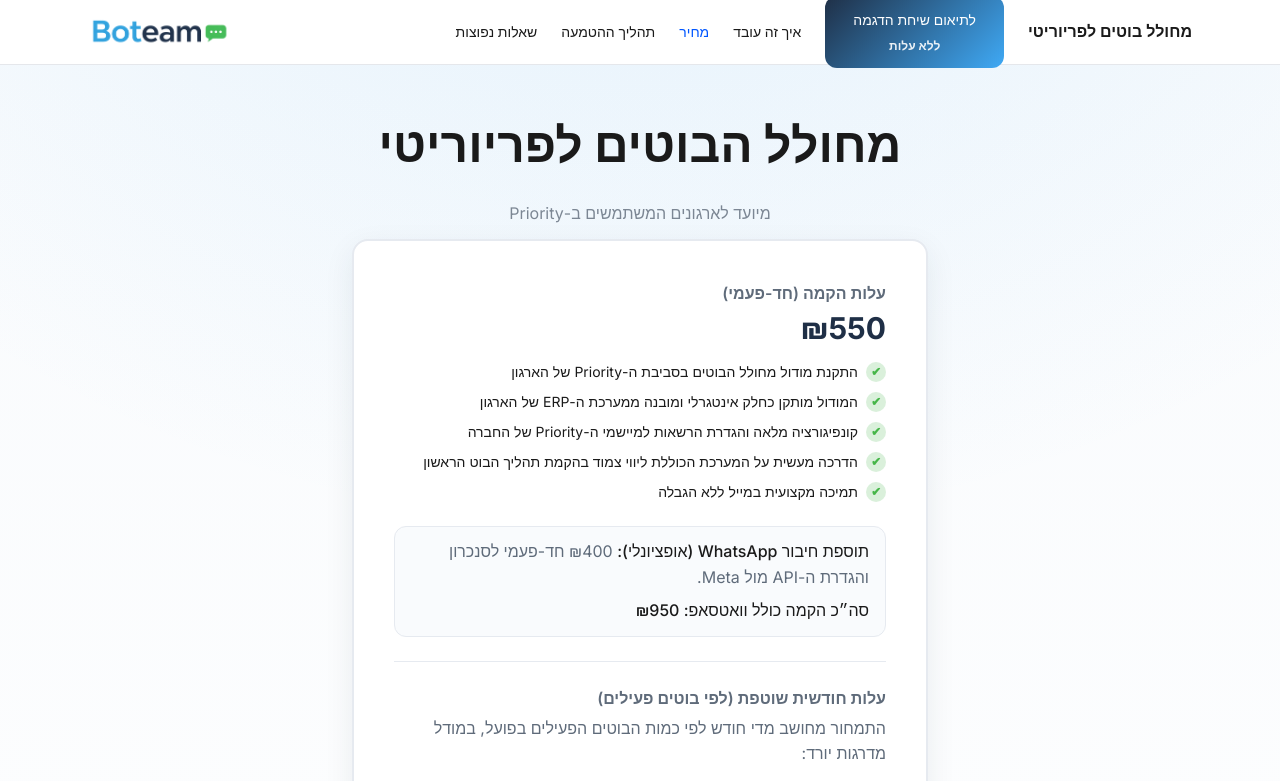
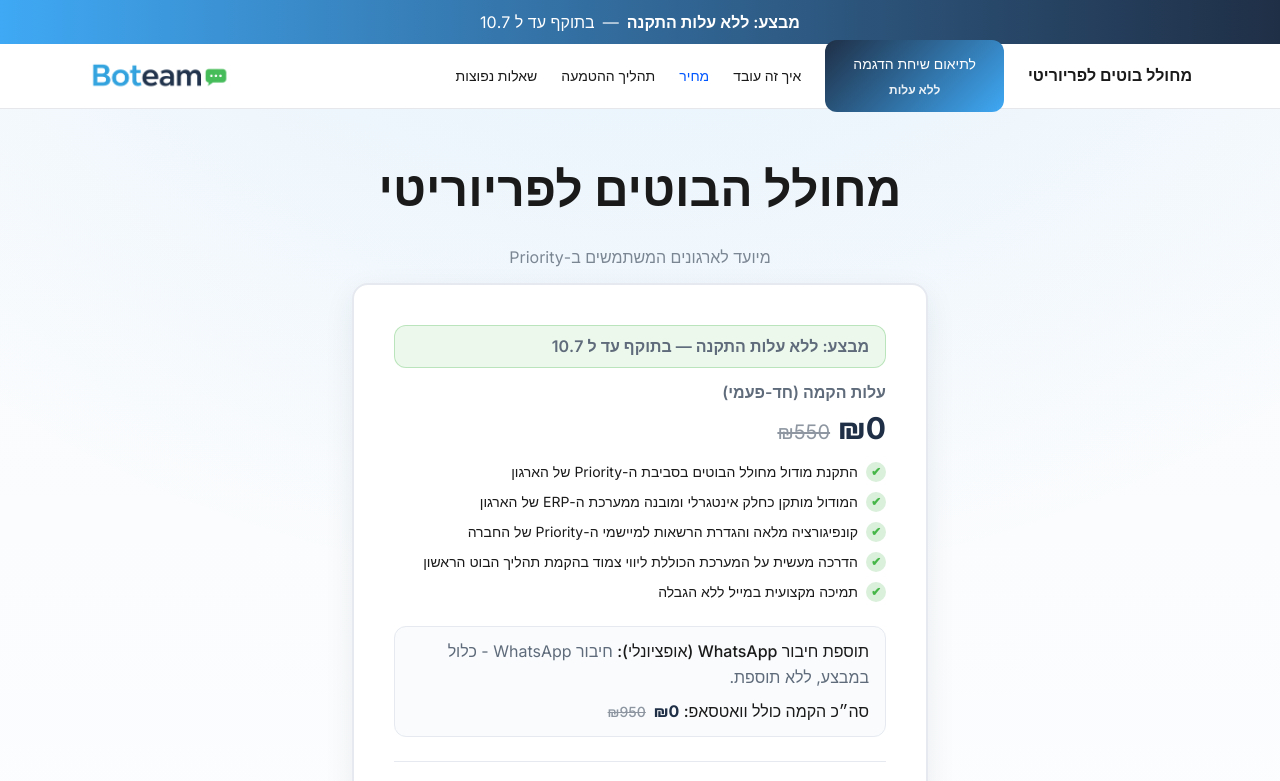
Before and after one commit to botteamai-sketch/boteam, a Next.js app: page /pricing in a window 1280 px wide. Shown: the top 781 px of the page. Built offline with nearby package versions, Linux system fonts and the light colour scheme.

Commit message:
Auto publish

```diff
--- a/app/layout.tsx
+++ b/app/layout.tsx
@@ -4,6 +4,7 @@
 import { Inter } from "next/font/google";
 import Script from "next/script";
 import Footer from "@/components/Footer";
+import SetupPromoBanner from "@/components/SetupPromoBanner";
 
 const inter = Inter({
   subsets: ["latin"],
@@ -124,6 +125,7 @@
           `}
         </Script>
 
+        <SetupPromoBanner />
         {children}
         <Footer />
       </body>
--- a/app/pricing/page.tsx
+++ b/app/pricing/page.tsx
@@ -6,6 +6,18 @@
 import CalendlyModal from "@/components/CalendlyModal";
 import LeadModal from "@/components/LeadModal";
 import SuccessToast from "@/components/SuccessToast";
+import PromoPrice from "@/components/PromoPrice";
+import {
+  formatPrice,
+  getEffectiveSetupBase,
+  getEffectiveWhatsAppSetup,
+  getSetupCost,
+  isSetupPromoActive,
+  PROMO_VALIDITY,
+  PROMO_LABEL,
+  SETUP_BASE_REGULAR,
+  WHATSAPP_SETUP_REGULAR,
+} from "@/lib/pricing";
 
 const fadeUp = {
   initial: { opacity: 0, y: 24 },
@@ -14,8 +26,6 @@
   transition: { duration: 0.5 },
 };
 
-const SETUP_BASE = 550;
-const WHATSAPP_SETUP = 400;
 const BOT_TIERS = [
   { label: "בוט 1 (הראשון)", price: 290 },
   { label: "בוט 2", price: 240 },
@@ -32,10 +42,6 @@
     total += i < tierPrices.length ? tierPrices[i] : 160;
   }
   return total;
-}
-
-function formatPrice(amount: number): string {
-  return `₪${amount.toLocaleString("he-IL")}`;
 }
 
 const SETUP_INCLUDES = [
@@ -76,7 +82,7 @@
   { n: "3", title: "רישיון חודשי לפי מדרגות יורדות לפי כמות הבוטים הפעילים" },
 ] as const;
 
-const FAQ = [
+const FAQ_REGULAR = [
   {
     q: "מהו מחולל הבוטים?",
     a: "מחולל הבוטים הוא מודול מערכת המותקן בתוך Priority ומאפשר יצירת תהליכי Automation ו-Workflow חכמים המחוברים ישירות לנתוני הארגון.",
@@ -91,7 +97,7 @@
   },
   {
     q: "מה כלול בעלות ההקמה החד-פעמית?",
-    a: "עלות ההקמה (₪550 לפני מע״מ) כוללת התקנת מודול מלא בסביבת Priority, קונפיגורציה והרשאות למיישמים, הדרכה מעשית עם ליווי צמוד בהקמת תהליך הבוט הראשון, ותמיכה מקצועית במייל ללא הגבלה.",
+    a: `עלות ההקמה (${formatPrice(SETUP_BASE_REGULAR)} לפני מע״מ) כוללת התקנת מודול מלא בסביבת Priority, קונפיגורציה והרשאות למיישמים, הדרכה מעשית עם ליווי צמוד בהקמת תהליך הבוט הראשון, ותמיכה מקצועית במייל ללא הגבלה.`,
   },
   {
     q: "מה כולל החודש הראשון?",
@@ -123,13 +129,33 @@
   },
   {
     q: "מה עלות חיבור WhatsApp?",
-    a: "חיבור לערוץ הוואטסאפ הוא אופציונלי וכרוך בתוספת חד-פעמית של ₪400 לסנכרון והגדרת ה-API מול Meta. סה״כ הקמה כולל וואטסאפ: ₪950 לפני מע״מ.",
+    a: `חיבור לערוץ הוואטסאפ הוא אופציונלי וכרוך בתוספת חד-פעמית של ${formatPrice(WHATSAPP_SETUP_REGULAR)} לסנכרון והגדרת ה-API מול Meta. סה״כ הקמה כולל וואטסאפ: ${formatPrice(SETUP_BASE_REGULAR + WHATSAPP_SETUP_REGULAR)} לפני מע״מ.`,
   },
   {
     q: "האם יש תמחור לפי משתמשים?",
     a: "לא. אין תמחור לפי מספר משתמשים במערכת.",
   },
 ] as const;
+
+function getFaqItems() {
+  if (!isSetupPromoActive()) return FAQ_REGULAR;
+
+  return FAQ_REGULAR.map((item) => {
+    if (item.q === "מה כלול בעלות ההקמה החד-פעמית?") {
+      return {
+        ...item,
+        a: `${PROMO_LABEL} (${PROMO_VALIDITY}): עלות ההקמה ${formatPrice(0)} לפני מע״מ, במקום ${formatPrice(SETUP_BASE_REGULAR)}. כולל התקנת מודול מלא בסביבת Priority, קונפיגורציה והרשאות למיישמים, הדרכה מעשית עם ליווי צמוד בהקמת תהליך הבוט הראשון, ותמיכה מקצועית במייל ללא הגבלה.`,
+      };
+    }
+    if (item.q === "מה עלות חיבור WhatsApp?") {
+      return {
+        ...item,
+        a: `${PROMO_LABEL} (${PROMO_VALIDITY}): חיבור WhatsApp כלול ללא תוספת. לאחר המבצע, חיבור לערוץ הוואטסאפ הוא אופציונלי וכרוך בתוספת חד-פעמית של ${formatPrice(WHATSAPP_SETUP_REGULAR)} לסנכרון והגדרת ה-API מול Meta.`,
+      };
+    }
+    return item;
+  });
+}
 
 const WHO_IS_IT_FOR = [
   "חברות שעובדות עם Priority (לא zoom)",
@@ -138,10 +164,14 @@
 ] as const;
 
 function PricingCalculator() {
+  const promoActive = isSetupPromoActive();
   const [botCount, setBotCount] = useState(1);
   const [withWhatsApp, setWithWhatsApp] = useState(false);
 
-  const setupCost = SETUP_BASE + (withWhatsApp ? WHATSAPP_SETUP : 0);
+  const setupCost = getSetupCost(withWhatsApp);
+  const setupCostOriginal = promoActive
+    ? SETUP_BASE_REGULAR + WHATSAPP_SETUP_REGULAR
+    : SETUP_BASE_REGULAR + (withWhatsApp ? WHATSAPP_SETUP_REGULAR : 0);
   const monthlyCost = calculateMonthlyCost(botCount);
   const firstMonthTotal = setupCost;
 
@@ -174,6 +204,11 @@
           </div>
         </div>
 
+        {promoActive ? (
+          <p className="text-sm text-[var(--text-primary)] rounded-xl bg-[var(--accent-green)]/10 px-4 py-3 border border-[var(--accent-green)]/30">
+            חיבור WhatsApp - כלול במבצע, ללא תוספת
+          </p>
+        ) : (
           <label className="flex items-center gap-3 cursor-pointer">
             <input
               type="checkbox"
@@ -182,23 +217,31 @@
               className="w-5 h-5 accent-[var(--primary-dark)] rounded"
             />
             <span className="text-sm text-[var(--text-primary)]">
-            כולל חיבור WhatsApp (+{formatPrice(WHATSAPP_SETUP)} חד-פעמי)
+              כולל חיבור WhatsApp (+{formatPrice(WHATSAPP_SETUP_REGULAR)} חד-פעמי)
             </span>
           </label>
+        )}
 
         <div className="rounded-xl bg-[var(--background-soft)] border border-[var(--border-soft)] p-5 space-y-4">
           <div className="flex justify-between items-baseline gap-4">
             <span className="text-sm text-[var(--text-secondary)]">עלות הקמה (חד-פעמי)</span>
-            <span className="text-lg font-bold text-[var(--primary-dark)]">
-              {formatPrice(setupCost)}
-            </span>
+            <PromoPrice
+              amount={setupCost}
+              original={promoActive ? setupCostOriginal : undefined}
+              size="md"
+            />
           </div>
           <div className="flex justify-between items-baseline gap-4 border-t border-[var(--border-soft)] pt-4">
             <span className="text-sm font-medium text-[var(--text-primary)]">
               חודש ראשון (בוטים בחינם)
             </span>
             <span className="text-lg font-bold text-[var(--accent-green)]">
-              {formatPrice(firstMonthTotal)}
+              <PromoPrice
+                amount={firstMonthTotal}
+                original={promoActive ? setupCostOriginal : undefined}
+                size="md"
+                currentClassName="text-[var(--accent-green)]"
+              />
             </span>
           </div>
           <div className="flex justify-between items-baseline gap-4 border-t border-[var(--border-soft)] pt-4">
@@ -230,6 +273,12 @@
 
 export default function PricingPage() {
   const [showSuccessToast, setShowSuccessToast] = useState(false);
+  const promoActive = isSetupPromoActive();
+  const setupBase = getEffectiveSetupBase();
+  const whatsappSetup = getEffectiveWhatsAppSetup();
+  const setupWithWhatsappTotal = setupBase + whatsappSetup;
+  const setupWithWhatsappOriginal = SETUP_BASE_REGULAR + WHATSAPP_SETUP_REGULAR;
+  const faqItems = getFaqItems();
 
   return (
     <div dir="rtl" className="min-h-screen bg-white text-[var(--text-primary)]">
@@ -265,13 +314,20 @@
                 transition={{ duration: 0.5 }}
               >
                 {/* עלות הקמה */}
+                {promoActive && (
+                  <p className="text-sm font-semibold text-[var(--accent-green)] mb-3 rounded-xl bg-[var(--accent-green)]/10 px-4 py-2 border border-[var(--accent-green)]/30">
+                    {PROMO_LABEL} — {PROMO_VALIDITY}
+                  </p>
+                )}
                 <p className="text-sm font-semibold text-[var(--text-primary)] mb-1">
                   עלות הקמה (חד-פעמי)
                 </p>
-                <p className="flex flex-wrap items-baseline gap-x-2 mb-4">
-                  <span className="text-2xl md:text-3xl font-bold text-[var(--primary-dark)]">
-                    {formatPrice(SETUP_BASE)}
-                  </span>
+                <p className="mb-4">
+                  <PromoPrice
+                    amount={setupBase}
+                    original={promoActive ? SETUP_BASE_REGULAR : undefined}
+                    size="lg"
+                  />
                 </p>
                 <ul className="mt-3 space-y-2.5 mb-6">
                   {SETUP_INCLUDES.map((item, i) => (
@@ -286,9 +342,20 @@
 
                 <p className="text-sm text-[var(--text-secondary)] mb-6 rounded-xl bg-[var(--background-soft)] px-4 py-3 border border-[var(--border-soft)]">
                   <span className="font-medium text-[var(--text-primary)]">תוספת חיבור WhatsApp (אופציונלי):</span>{" "}
-                  {formatPrice(WHATSAPP_SETUP)} חד-פעמי לסנכרון והגדרת ה-API מול Meta.
+                  {promoActive ? (
+                    <>חיבור WhatsApp - כלול במבצע, ללא תוספת.</>
+                  ) : (
+                    <>
+                      {formatPrice(WHATSAPP_SETUP_REGULAR)} חד-פעמי לסנכרון והגדרת ה-API מול Meta.
+                    </>
+                  )}
                   <span className="block mt-2 font-medium text-[var(--text-primary)]">
-                    סה״כ הקמה כולל וואטסאפ: {formatPrice(SETUP_BASE + WHATSAPP_SETUP)}
+                    סה״כ הקמה כולל וואטסאפ:{" "}
+                    <PromoPrice
+                      amount={setupWithWhatsappTotal}
+                      original={promoActive ? setupWithWhatsappOriginal : undefined}
+                      size="sm"
+                    />
                   </span>
                 </p>
 
@@ -539,12 +606,32 @@
                 {...fadeUp}
               >
                 <h3 className="text-lg font-bold text-[var(--text-primary)] mb-1">עלות הקמה (חד-פעמי)</h3>
-                <p className="text-base font-semibold text-[var(--primary-dark)] mb-3">{formatPrice(SETUP_BASE)}</p>
+                <p className="mb-3">
+                  <PromoPrice
+                    amount={setupBase}
+                    original={promoActive ? SETUP_BASE_REGULAR : undefined}
+                    size="md"
+                  />
+                </p>
                 <p className="text-[var(--text-secondary)] leading-relaxed mb-2">
                   כולל התקנת מחולל הבוטים כחלק אינטגרלי ממערכת Priority, קונפיגורציה מלאה, הרשאות למיישמים, הדרכה מעשית עם ליווי צמוד בהקמת תהליך הבוט הראשון, ותמיכה מקצועית במייל ללא הגבלה.
                 </p>
                 <p className="text-[var(--text-secondary)] leading-relaxed">
-                  תוספת אופציונלית לחיבור WhatsApp: {formatPrice(WHATSAPP_SETUP)} (סה״כ {formatPrice(SETUP_BASE + WHATSAPP_SETUP)} כולל וואטסאפ).
+                  {promoActive ? (
+                    <>
+                      חיבור WhatsApp - כלול במבצע, ללא תוספת (סה״כ הקמה כולל וואטסאפ:{" "}
+                      <PromoPrice
+                        amount={setupWithWhatsappTotal}
+                        original={setupWithWhatsappOriginal}
+                        size="sm"
+                      />
+                      ).
+                    </>
+                  ) : (
+                    <>
+                      תוספת אופציונלית לחיבור WhatsApp: {formatPrice(WHATSAPP_SETUP_REGULAR)} (סה״כ {formatPrice(SETUP_BASE_REGULAR + WHATSAPP_SETUP_REGULAR)} כולל וואטסאפ).
+                    </>
+                  )}
                 </p>
               </motion.div>
               <motion.div
@@ -689,7 +776,7 @@
               שאלות נפוצות
             </motion.h2>
             <dl className="space-y-6">
-              {FAQ.map((item, i) => (
+              {faqItems.map((item, i) => (
                 <motion.div
                   key={item.q}
                   className="bg-white rounded-2xl p-6 md:p-8 shadow-soft border border-[var(--border-soft)]"
--- /dev/null
+++ b/components/PromoPrice.tsx
@@ -0,0 +1,44 @@
+import { formatPrice } from "@/lib/pricing";
+
+type PromoPriceSize = "sm" | "md" | "lg";
+
+const sizeClasses: Record<PromoPriceSize, { current: string; original: string }> = {
+  sm: { current: "text-base font-bold", original: "text-sm" },
+  md: { current: "text-lg font-bold", original: "text-base" },
+  lg: { current: "text-2xl md:text-3xl font-bold", original: "text-lg md:text-xl" },
+};
+
+interface PromoPriceProps {
+  amount: number;
+  original?: number;
+  size?: PromoPriceSize;
+  className?: string;
+  currentClassName?: string;
+}
+
+export default function PromoPrice({
+  amount,
+  original,
+  size = "md",
+  className = "",
+  currentClassName = "text-[var(--primary-dark)]",
+}: PromoPriceProps) {
+  const showStrike = original !== undefined && original > amount;
+  const sizes = sizeClasses[size];
+
+  return (
+    <span className={`inline-flex flex-wrap items-baseline gap-x-2 ${className}`}>
+      <span className={`${sizes.current} ${currentClassName}`}>
+        {formatPrice(amount)}
+      </span>
+      {showStrike && (
+        <span
+          className={`${sizes.original} text-[var(--text-secondary)] line-through opacity-70`}
+          aria-label={`מחיר רגיל: ${formatPrice(original)}`}
+        >
+          {formatPrice(original)}
+        </span>
+      )}
+    </span>
+  );
+}
--- /dev/null
+++ b/components/SetupPromoBanner.tsx
@@ -0,0 +1,40 @@
+"use client";
+
+import Link from "next/link";
+import { usePathname } from "next/navigation";
+import {
+  isSetupPromoActive,
+  PROMO_VALIDITY,
+  PROMO_LABEL,
+} from "@/lib/pricing";
+
+export default function SetupPromoBanner() {
+  const pathname = usePathname();
+
+  if (!isSetupPromoActive() || pathname === "/privacy") {
+    return null;
+  }
+
+  return (
+    <div
+      className="bg-gradient-to-l from-[var(--primary-dark)] to-[var(--primary-light)] text-white text-center py-2.5 px-4 text-sm md:text-base"
+      role="status"
+      aria-live="polite"
+    >
+      <span className="font-semibold">{PROMO_LABEL}</span>
+      <span className="mx-2 opacity-90">—</span>
+      <span>{PROMO_VALIDITY}</span>
+      {pathname !== "/pricing" && (
+        <>
+          <span className="mx-2 opacity-70">|</span>
+          <Link
+            href="/pricing"
+            className="underline underline-offset-2 font-medium hover:opacity-90 transition-opacity"
+          >
+            לפרטים
+          </Link>
+        </>
+      )}
+    </div>
+  );
+}
--- /dev/null
+++ b/lib/pricing.ts
@@ -0,0 +1,43 @@
+/** ── מבצע הקמה ──────────────────────────────────────
+ *  לכיבוי מיידי: SETUP_PROMO_ENABLED = false
+ *  לסיום אוטומטי: PROMO_END_DATE (עד סוף היום, שעון ישראל)
+ */
+export const SETUP_PROMO_ENABLED = true;
+
+export const SETUP_BASE_REGULAR = 550;
+export const WHATSAPP_SETUP_REGULAR = 400;
+
+export const PROMO_END_DATE = "2026-07-10";
+export const PROMO_LABEL = "מבצע: ללא עלות התקנה";
+export const PROMO_VALIDITY = "בתוקף עד ל 10.7";
+
+const ISRAEL_TZ = "Asia/Jerusalem";
+
+function getIsraelDateString(date: Date): string {
+  return new Intl.DateTimeFormat("en-CA", { timeZone: ISRAEL_TZ }).format(date);
+}
+
+export function isSetupPromoActive(now = new Date()): boolean {
+  if (!SETUP_PROMO_ENABLED) return false;
+  return getIsraelDateString(now) <= PROMO_END_DATE;
+}
+
+export function getEffectiveSetupBase(): number {
+  return isSetupPromoActive() ? 0 : SETUP_BASE_REGULAR;
+}
+
+export function getEffectiveWhatsAppSetup(): number {
+  return isSetupPromoActive() ? 0 : WHATSAPP_SETUP_REGULAR;
+}
+
+export function getSetupCost(withWhatsApp: boolean): number {
+  const promo = isSetupPromoActive();
+  const base = getEffectiveSetupBase();
+  const whatsapp = promo || withWhatsApp ? getEffectiveWhatsAppSetup() : 0;
+  if (promo) return 0;
+  return base + whatsapp;
+}
+
+export function formatPrice(amount: number): string {
+  return `₪${amount.toLocaleString("he-IL")}`;
+}
```
Lines whose indentation alone changed are shown as unchanged.
